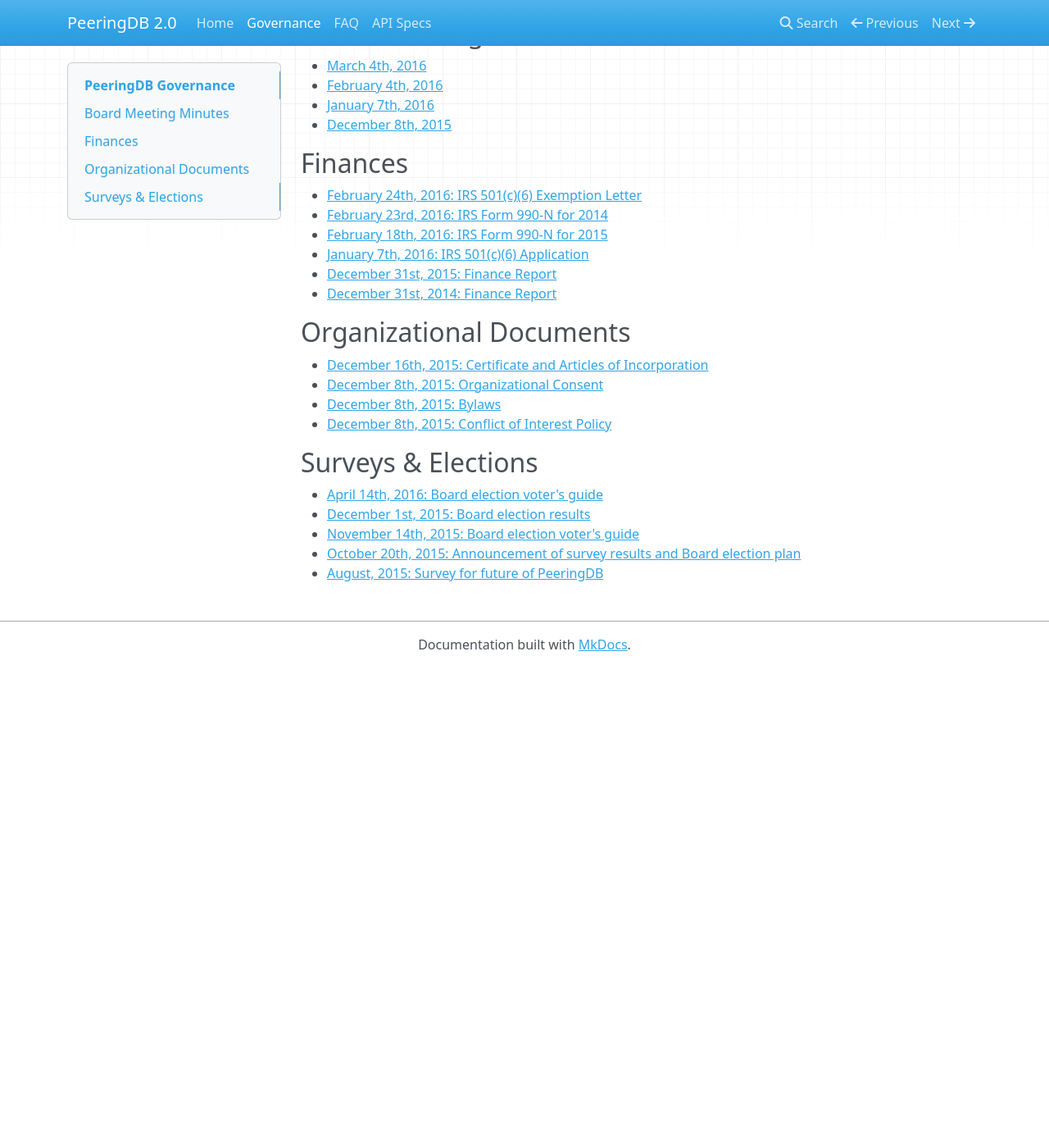
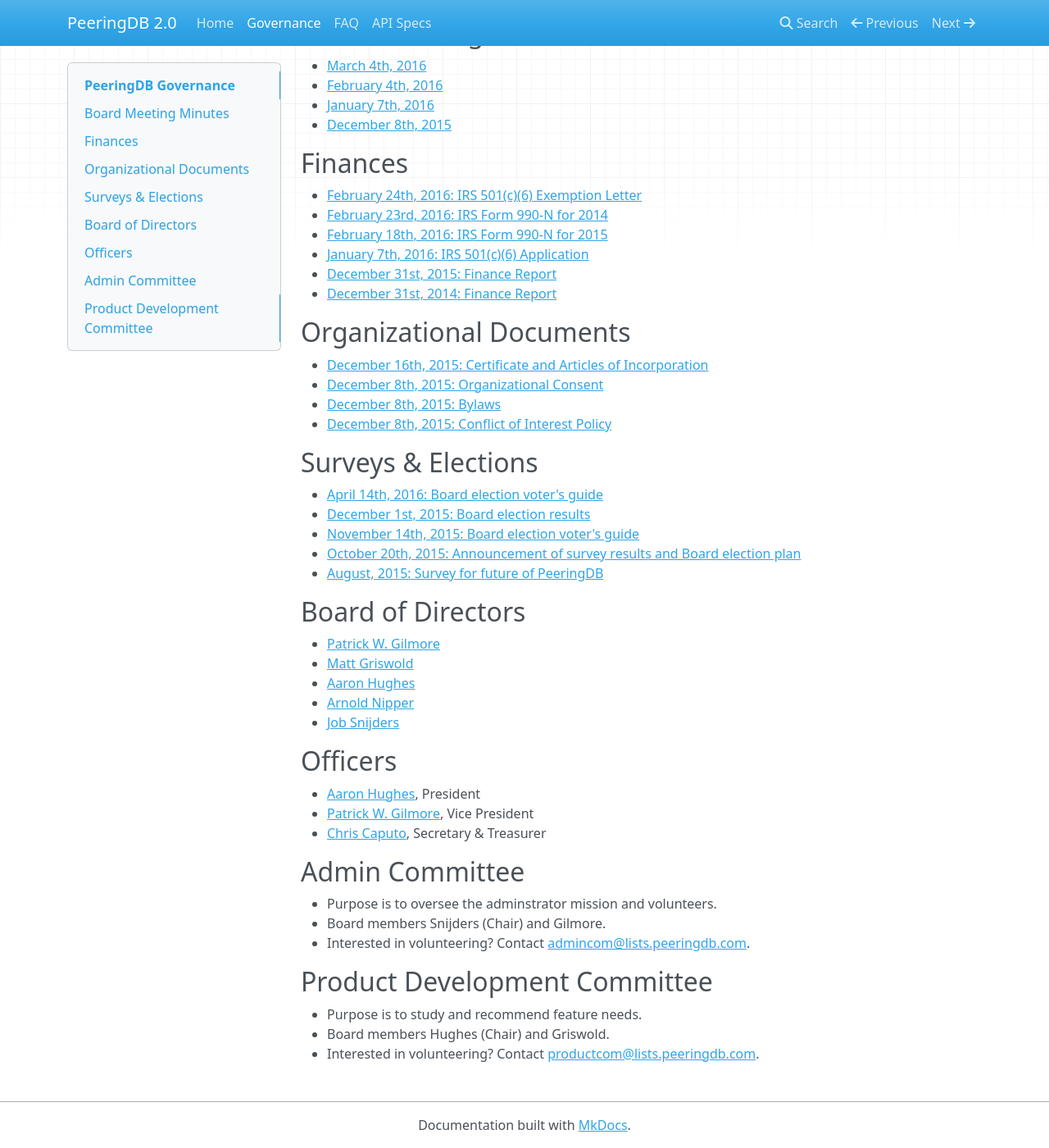
Before and after one commit to peeringdb/docs, an MkDocs documentation site: the page built from docs/gov.md, in a window 1280 px wide and 1400 px high, scrolled down 113 px. Shown: the whole window at 82% size. Built offline with MkDocs 1.6.1, drawn with Linux system fonts in a browser that asks for light colours; nearby versions of some CDN libraries; old or Windows-style settings are respelled for this version of MkDocs; before the commit the page ends 927 px from its top, so only the background shows below that.

Commit message:
Add more sections (board, officers, committees).

```diff
--- a/docs/gov.md
+++ b/docs/gov.md
@@ -31,3 +31,29 @@
 - [November 14th, 2015: Board election voter's guide](gov/misc/2015-11-14_election.html)
 - [October 20th, 2015: Announcement of survey results and Board election plan](gov/misc/2015-10-20_Announcement.txt)
 - [August, 2015: Survey for future of PeeringDB](gov/misc/2015-08-00_PDB_Survey_results.pdf)
+
+## Board of Directors
+
+- [Patrick W. Gilmore](mailto:patrick@peeringdb.com)
+- [Matt Griswold](mailto:grizz@peeringdb.com)
+- [Aaron Hughes](mailto:aaronh@peeringdb.com)
+- [Arnold Nipper](mailto:arnold@peeringdb.com)
+- [Job Snijders](mailto:job@peeringdb.com)
+
+## Officers
+
+- [Aaron Hughes](mailto:aaronh@peeringdb.com), President
+- [Patrick W. Gilmore](mailto:patrick@peeringdb.com), Vice President
+- [Chris Caputo](mailto:ccaputo@peeringdb.com), Secretary & Treasurer
+
+## Admin Committee
+
+- Purpose is to oversee the adminstrator mission and volunteers.
+- Board members Snijders (Chair) and Gilmore.
+- Interested in volunteering? Contact [admincom@lists.peeringdb.com](mailto:admincom@lists.peeringdb.com).
+
+## Product Development Committee
+
+- Purpose is to study and recommend feature needs.
+- Board members Hughes (Chair) and Griswold.
+- Interested in volunteering? Contact [productcom@lists.peeringdb.com](mailto:productcom@lists.peeringdb.com).
```
